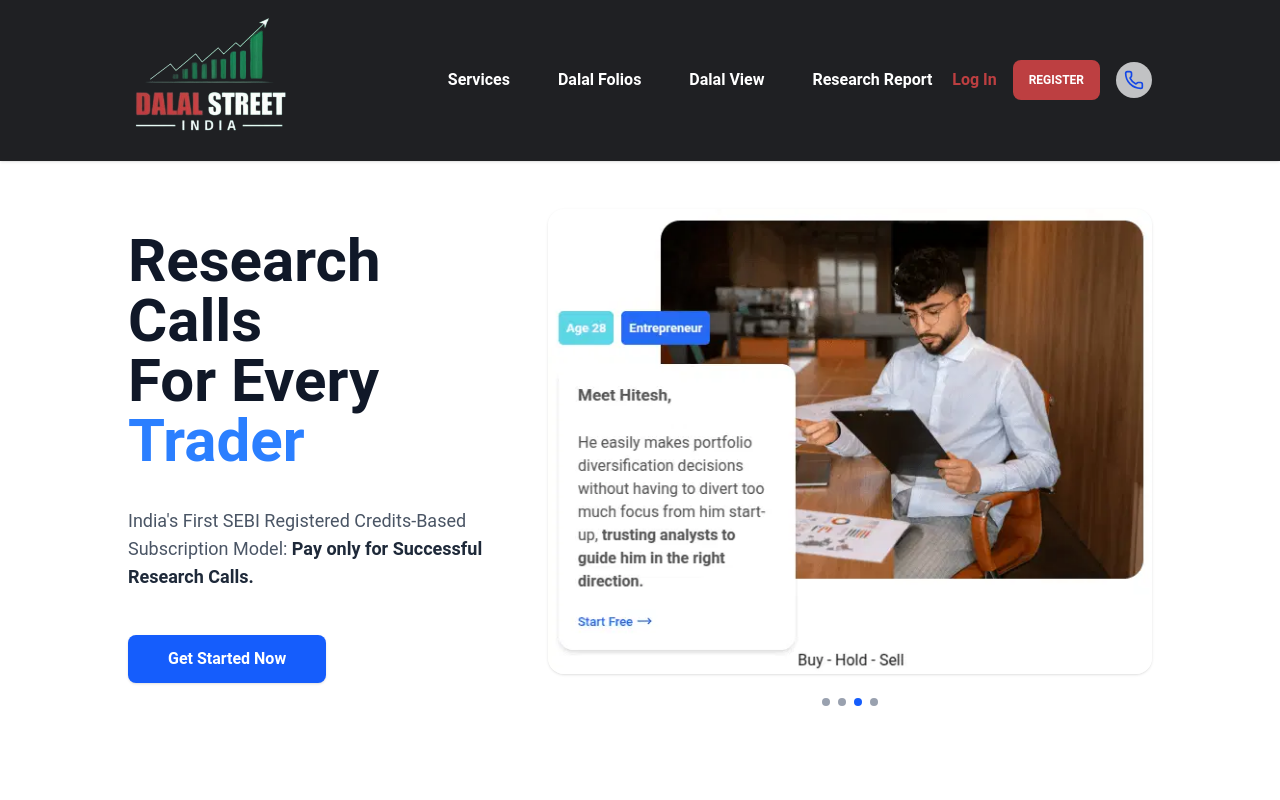
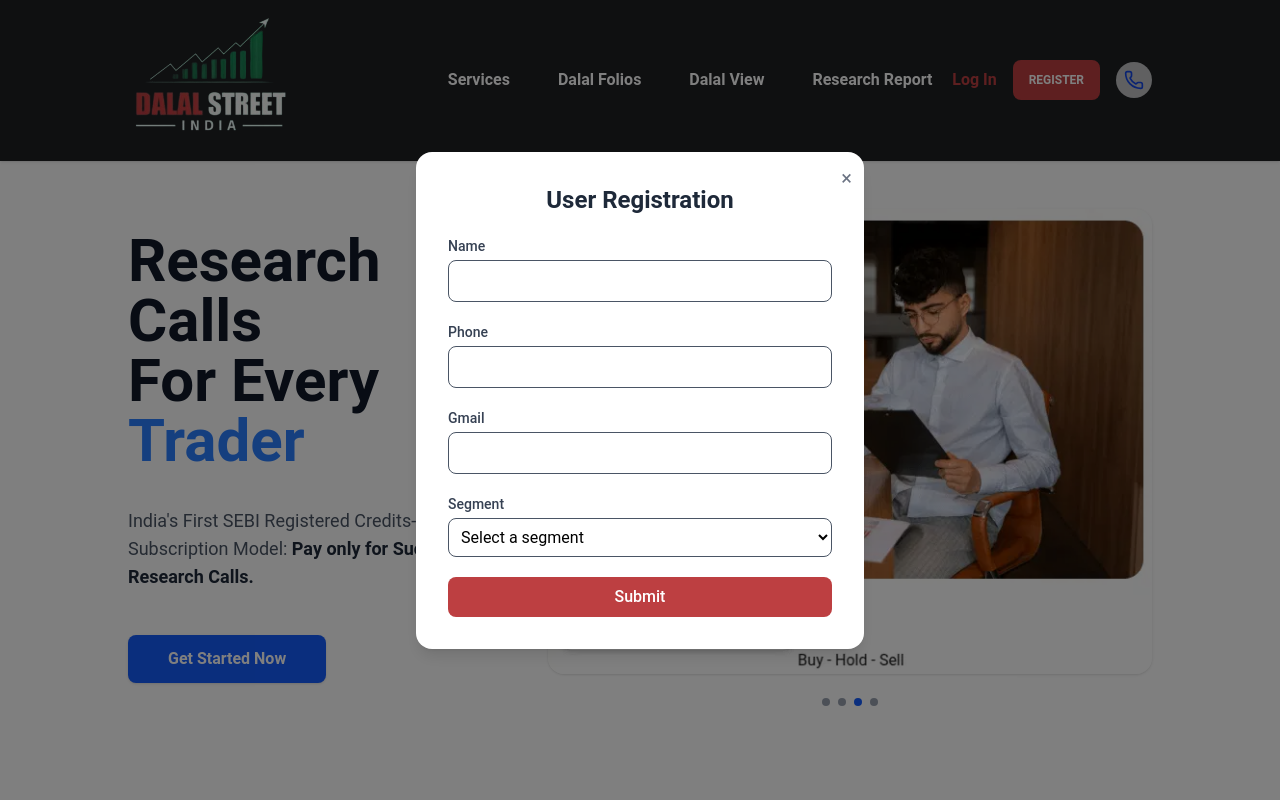
Before and after one commit to Coader-Sasmi/Dalal-Street, a Next.js app: page / in a window 1280 px wide. Both pictures are taken after a click on the button "REGISTER". Shown: the top 800 px of the page. Built offline with nearby package versions, Linux system fonts and the light colour scheme.

Commit message:
UserForm done

```diff
--- a/package.json
+++ b/package.json
@@ -14,12 +14,14 @@
     "@mui/icons-material": "^7.3.4",
     "@mui/material": "^7.3.4",
     "@mui/styled-engine-sc": "^7.3.3",
+    "formik": "^2.4.6",
     "lucide-react": "^0.544.0",
     "next": "15.5.3",
     "react": "19.1.0",
     "react-dom": "19.1.0",
     "react-icons": "^5.5.0",
-    "styled-components": "^6.1.19"
+    "styled-components": "^6.1.19",
+    "yup": "^1.7.1"
   },
   "devDependencies": {
     "@eslint/eslintrc": "^3",
@@ -27,6 +29,7 @@
     "@types/node": "^20",
     "@types/react": "^19",
     "@types/react-dom": "^19",
+    "@types/yup": "^0.29.14",
     "eslint": "^9",
     "eslint-config-next": "15.5.3",
     "tailwindcss": "^4",
--- a/src/components/Header.tsx
+++ b/src/components/Header.tsx
@@ -5,9 +5,11 @@ import Image from "next/image";
 import { Menu, Phone, X } from "lucide-react";
 import Link from "next/link";
 import { useState } from "react";
+import UserForm from "./UserForm";
 
 export default function Navbar() {
   const [isOpen, setIsOpen] = useState(false);
+  const [isOpenForm, setIsOpenForm] = useState(false);
 
   return (
     <nav className="w-full shadow-sm bg-[#1f2023] sticky top-0 z-50">
@@ -44,7 +46,9 @@ export default function Navbar() {
             <Link href="#" className="text-[#bd3f41] hover:text-gray-300 font-semibold">
               Log In
             </Link>
-            <button className="bg-[#bd3f41] text-white px-4 py-3 font-semibold text-xs uppercase rounded-lg hover:bg-[#bd3f41]/90 cursor-pointer transition">
+            <button
+             onClick={() => setIsOpenForm(true)}
+            className="bg-[#bd3f41] text-white px-4 py-3 font-semibold text-xs uppercase rounded-lg hover:bg-[#bd3f41]/90 cursor-pointer transition">
               Register
             </button>
             <button className="phone-btn cursor-pointer">
@@ -63,6 +67,34 @@ export default function Navbar() {
           </div>
         </div>
       </div>
+
+
+      {/* Modal */}
+      {isOpenForm && (
+        <div
+          onClick={() => setIsOpenForm(false)}
+          className="fixed inset-0 z-50 flex items-center justify-center bg-black/50"
+        >
+          <div
+            onClick={(e) => e.stopPropagation()}
+            className="bg-white rounded-2xl shadow-lg p-8 w-full max-w-md relative animate-slide-up"
+          >
+            {/* Close Button */}
+            <button
+              onClick={() => setIsOpenForm(false)}
+              className="absolute top-3 right-3 text-gray-500 hover:text-gray-700 text-xl"
+            >
+              &times;
+            </button>
+
+            <h1 className="text-2xl font-semibold text-center text-gray-800 mb-5">
+              User Registration
+            </h1>
+
+            <UserForm onClose={() => setIsOpenForm(false)} />
+          </div>
+        </div>
+      )}
 
       {/* Mobile Dropdown */}
       {isOpen && (
@@ -89,6 +121,7 @@ export default function Navbar() {
           </div>
         </div>
       )}
+
     </nav>
   );
 }
--- /dev/null
+++ b/src/components/UserForm.tsx
@@ -0,0 +1,124 @@
+"use client";
+
+import { useFormik } from "formik";
+import * as Yup from "yup";
+
+interface UserFormProps {
+  onClose: () => void;
+}
+
+export default function UserForm({ onClose }: UserFormProps) {
+  const formik = useFormik({
+    initialValues: {
+      name: "",
+      phone: "",
+      gmail: "",
+      segment: "",
+    },
+    validationSchema: Yup.object({
+      name: Yup.string().required("Name is required"),
+      phone: Yup.string()
+        .matches(/^[0-9]{10}$/, "Enter a valid 10-digit phone number")
+        .required("Phone is required"),
+      gmail: Yup.string()
+        .email("Enter a valid email")
+        .required("Email is required"),
+      segment: Yup.string().required("Segment is required"),
+    }),
+    onSubmit: (values) => {
+      console.log("Form Data:", values);
+      onClose(); // Close modal after submit
+    },
+  });
+
+  return (
+    <form onSubmit={formik.handleSubmit} className="space-y-5">
+      {/* Name */}
+      <div className="relative">
+        <label className="block text-sm font-medium text-gray-700 mb-1">
+          Name
+        </label>
+        <input
+          type="text"
+          {...formik.getFieldProps("name")}
+          className="w-full border border-gray-600 rounded-lg p-2 focus:outline-none "
+        />
+        {formik.touched.name && formik.errors.name && (
+          <p className="absolute text-red-500 text-xs -bottom-4 left-0">
+            {formik.errors.name}
+          </p>
+        )}
+      </div>
+
+      {/* Phone */}
+      <div className="relative">
+        <label className="block text-sm font-medium text-gray-700 mb-1">
+          Phone
+        </label>
+        <input
+          type="tel"
+          {...formik.getFieldProps("phone")}
+          className="w-full border border-gray-600 rounded-lg p-2 focus:outline-none "
+        />
+        {formik.touched.phone && formik.errors.phone && (
+          <p className="absolute text-red-500 text-xs -bottom-4 left-0">
+            {formik.errors.phone}
+          </p>
+        )}
+      </div>
+
+      {/* Gmail */}
+      <div className="relative">
+        <label className="block text-sm font-medium text-gray-700 mb-1">
+          Gmail
+        </label>
+        <input
+          type="email"
+          {...formik.getFieldProps("gmail")}
+          className="w-full border border-gray-600 rounded-lg p-2 focus:outline-none "
+        />
+        {formik.touched.gmail && formik.errors.gmail && (
+          <p className="absolute text-red-500 text-xs -bottom-4 left-0">
+            {formik.errors.gmail}
+          </p>
+        )}
+      </div>
+
+      {/* Segment */}
+      <div className="relative">
+        <label className="block text-sm font-medium text-gray-700 mb-1">
+          Segment
+        </label>
+        <select
+        {...formik.getFieldProps("segment")}
+        className="w-full border border-gray-600 rounded-lg p-2 focus:outline-none"
+        >
+        <option value="">Select a segment</option>
+        <option value="equity_cash">Equity / Cash</option>
+        <option value="equity_intraday">Equity Intraday</option>
+        <option value="index_futures">Index Futures</option>
+        <option value="index_options">Index Options</option>
+        <option value="stock_futures">Stock / Single Stock Futures</option>
+        <option value="stock_options">Stock / Single Stock Options</option>
+        <option value="currency_futures">Currency Futures</option>
+        <option value="currency_options">Currency Options</option>
+        <option value="commodity_futures">Commodity Futures</option>
+        </select>
+
+        {formik.touched.segment && formik.errors.segment && (
+          <p className="absolute text-red-500 text-xs -bottom-4 left-0">
+            {formik.errors.segment}
+          </p>
+        )}
+      </div>
+
+      {/* Submit Button */}
+      <button
+        type="submit"
+        className="w-full bg-[#bd3f41] text-white rounded-lg py-2 font-medium hover:bg-[#bd3f41]/90 transition-all"
+      >
+        Submit
+      </button>
+    </form>
+  );
+}
```
Also changed, not shown: 1 other file (tests, documents, lock files or other folders).
